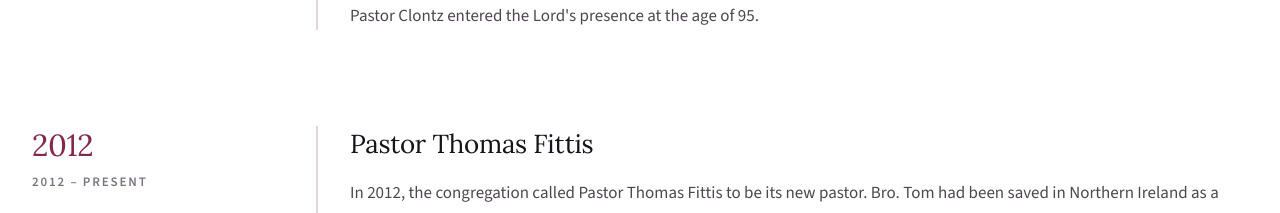
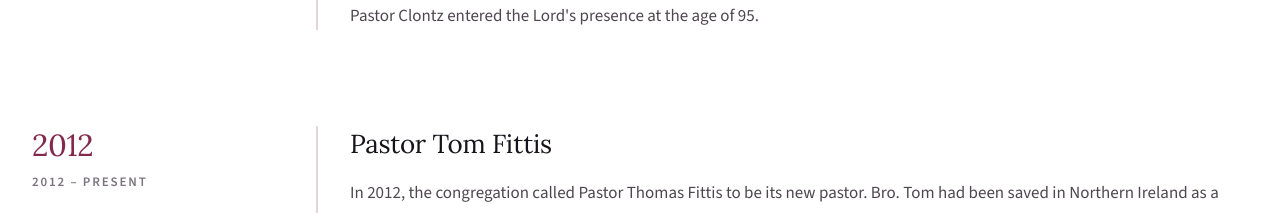
Before and after one commit to edesent/calvarybaptistnews-redesign, a Next.js app: page /history in a window 1280 px wide. Shown: the part 860-1073 px from the top of the page. Built offline with nearby package versions, Linux system fonts and the light colour scheme.

Commit message:
Updated pastor name in church history

```diff
--- a/src/app/history/page.tsx
+++ b/src/app/history/page.tsx
@@ -20,7 +20,7 @@ const PASTORS = [
     ],
   },
   {
-    name: "Pastor Thomas Fittis",
+    name: "Pastor Tom Fittis",
     years: "2012 – present",
     body: [
       "In 2012, the congregation called Pastor Thomas Fittis to be its new pastor. Bro. Tom had been saved in Northern Ireland as a young man and came to Tennessee to study the Bible at Tennessee Temple University in Chattanooga.",
```
